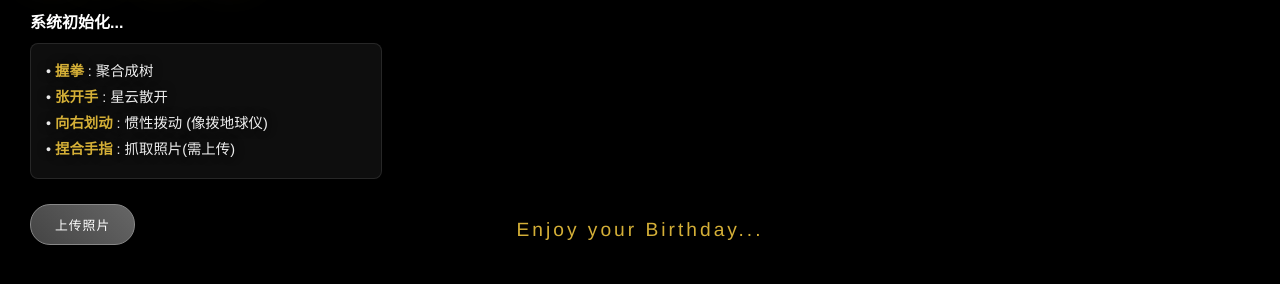
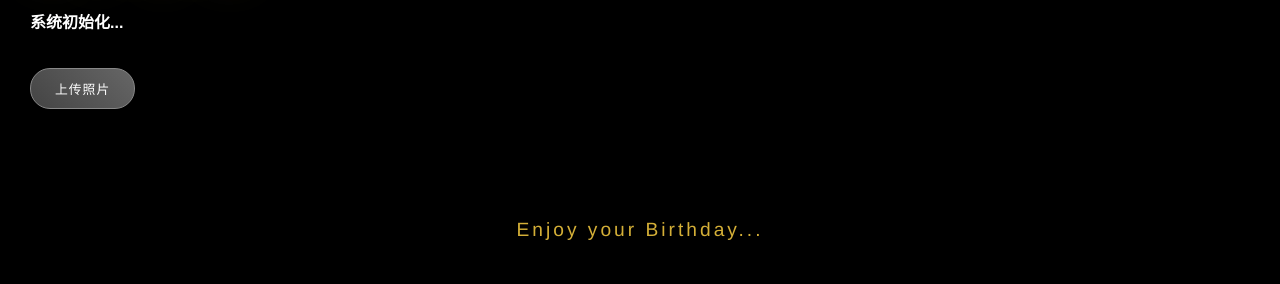
Before and after one commit to herzzlic1125/CT4chxBirth, a website built with Vite: page index.html in a window 1280 px wide. Shown: the part 170-454 px from the top of the page. Built offline with nearby package versions, Linux system fonts and the light colour scheme.

Commit message:
Update index.html

```diff
--- a/index.html
+++ b/index.html
@@ -163,12 +163,6 @@
         <div id="ui-layer">
             <h1>Happy Birthday to Chen Huixin~</h1>
             <div id="status-text">系统初始化...</div>
-            <div class="instructions">
-                • <span class="highlight">握拳</span> : 聚合成树<br/>
-                • <span class="highlight">张开手</span> : 星云散开<br/>
-                • <span class="highlight">向右划动</span> : 惯性拨动 (像拨地球仪)<br/>
-                • <span class="highlight">捏合手指</span> : 抓取照片(需上传)
-            </div>
             <button id="upload-btn" onclick="document.getElementById('file-input').click()">上传照片</button>
             <input type="file" id="file-input" multiple accept="image/*">
         </div>
```
